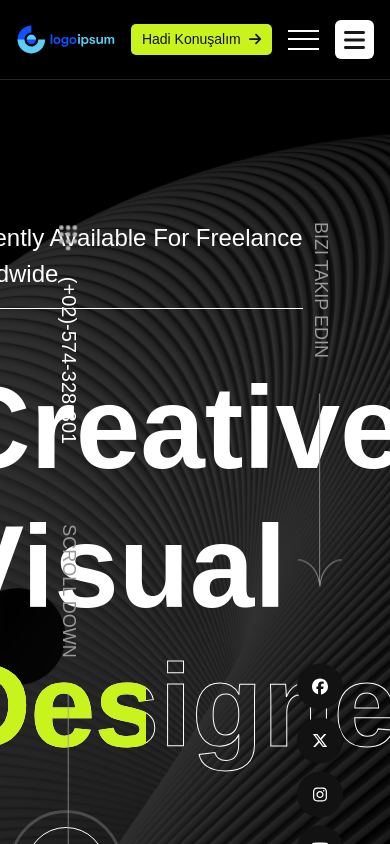
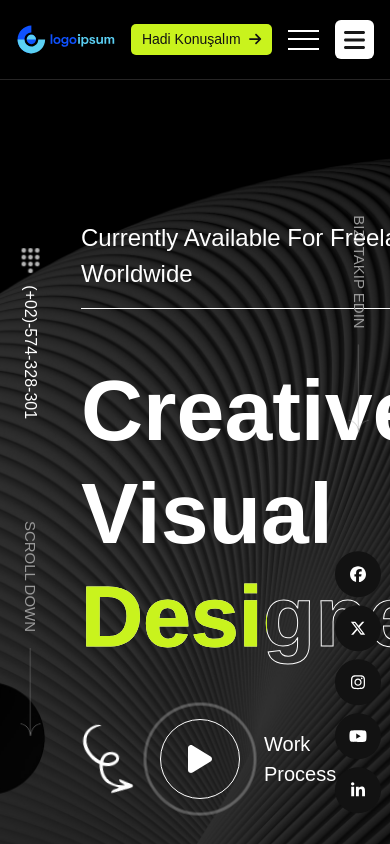
Before and after one commit to jsSpeedy/construction-molder, a Next.js app: page / in a window 390 px wide. Shown: the top 844 px of the page. Built offline with nearby package versions, Linux system fonts and the light colour scheme.

Commit message:
Banner alanı responsive ayarları yapıldı.

```diff
--- a/src/components/BannerSection/Container.js
+++ b/src/components/BannerSection/Container.js
@@ -3,18 +3,26 @@ import { faPlay } from "@fortawesome/free-solid-svg-icons";
 import { FontAwesomeIcon } from "@fortawesome/react-fontawesome";
 
 const BannerContainer = styled.div`
-  display: flex;
+  /* display: flex;
   align-items: center;
-  justify-content: center;
+  justify-content: center; */
 `;
 
 const BannerRow = styled.div`
-  display: grid;
-  grid-template-columns: 2fr 1fr;
+  display: flex;
+  flex: 75% 25%;
 `;
 
 const BannerContent = styled.div`
   padding: 140px 0 180px;
+
+  @media (max-width: 1600px) and (min-width: 1200px) {
+    padding-left: 115px;
+  }
+
+  @media (max-width: 1535px) {
+    padding-left: 65px;
+  }
 `;
 
 const BannerCurrently = styled.a`
@@ -31,6 +39,10 @@ const BannerHeader = styled.h1`
   margin-bottom: 50px;
   font-weight: 600;
   line-height: 120%;
+
+  @media (max-width: 1535px) {
+    font-size: 86px;
+  }
 `;
 
 const BannerDesigners = styled.span`
@@ -127,11 +139,15 @@ const BannerThumb = styled.div`
   transition: all 0.3s linear;
   opacity: 1;
   transform: translateZ(0);
+
+  @media (max-width: 1535px) {
+    left: calc(39% + 150px);
+  }
 `;
 
 const Container = () => {
   return (
-    <BannerContainer>
+    <BannerContainer className="container mx-auto px-4">
       <BannerRow>
         <BannerContent>
           <BannerCurrently>
--- a/src/components/BannerSection/LeftInfo.js
+++ b/src/components/BannerSection/LeftInfo.js
@@ -8,6 +8,10 @@ const Container = styled.div`
   transform: translateY(-50%);
   display: grid;
   gap: 220px;
+
+  @media (max-width: 1535px) {
+    left: -60px;
+  }
 `;
 
 const InfoMobile = styled.div`
@@ -24,6 +28,14 @@ const InfoMobile = styled.div`
 
     img {
       transform: rotate(-90deg);
+    }
+  }
+
+  @media (max-width: 1535px) {
+    gap: 16px;
+
+    a {
+      font-size: 16px;
     }
   }
 `;
@@ -44,6 +56,19 @@ const InfoScroll = styled.div`
 
   .bar {
     transform: rotate(-90deg);
+  }
+
+  @media (max-width: 1535px) {
+    gap: 50px;
+
+    a {
+      font-size: 15px;
+    }
+
+    img {
+      width: 20px;
+      object-fit: contain;
+    }
   }
 `;
 
--- a/src/components/BannerSection/RightInfo.js
+++ b/src/components/BannerSection/RightInfo.js
@@ -14,6 +14,10 @@ const Container = styled.div`
   display: grid;
   position: absolute;
   transform: translateY(-50%);
+
+  @media (max-width: 1535px) {
+    right: -60px;
+  }
 `;
 
 const Social = styled.a`
@@ -52,6 +56,19 @@ const InfoScroll = styled.div`
   .bar {
     transform: rotate(-90deg);
   }
+
+  @media (max-width: 1535px) {
+    gap: 50px;
+
+    a {
+      font-size: 15px;
+    }
+
+    img {
+      width: 20px;
+      object-fit: contain;
+    }
+  }
 `;
 
 const SocialMedia = [
```
